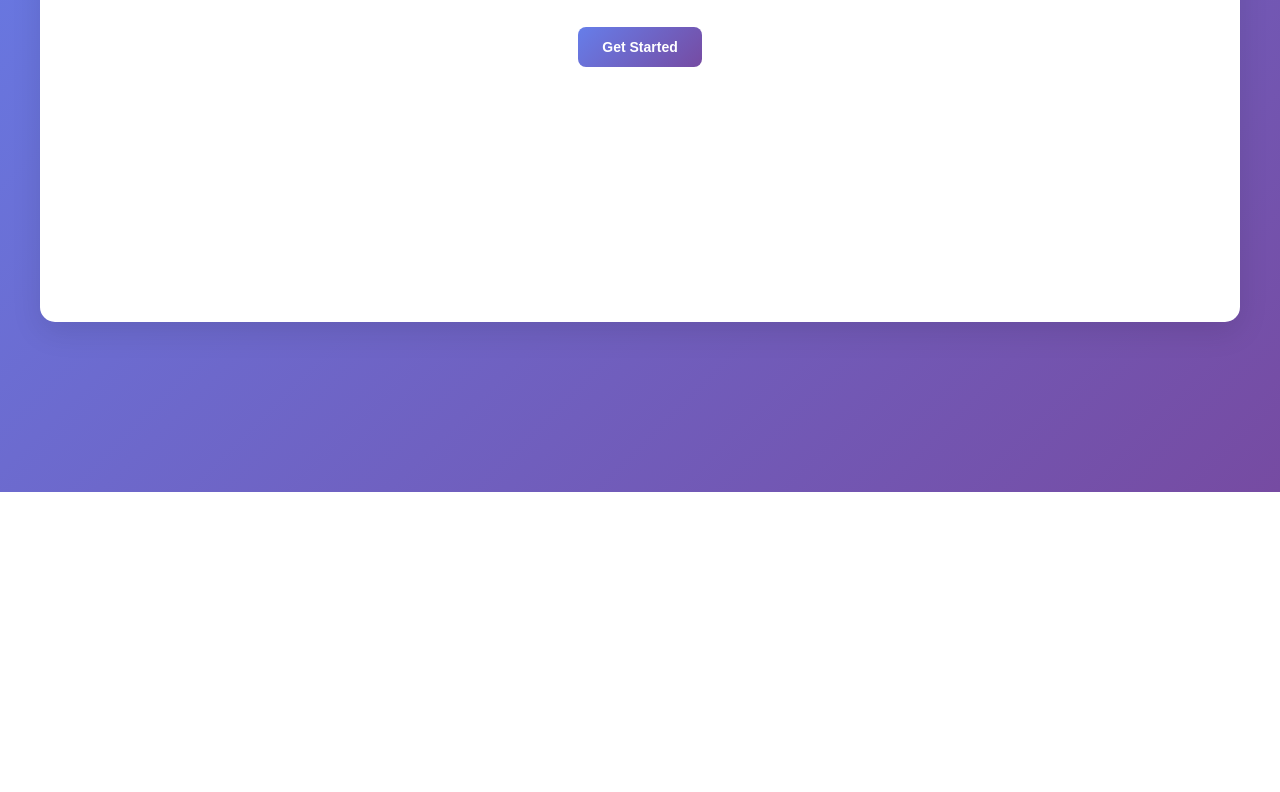
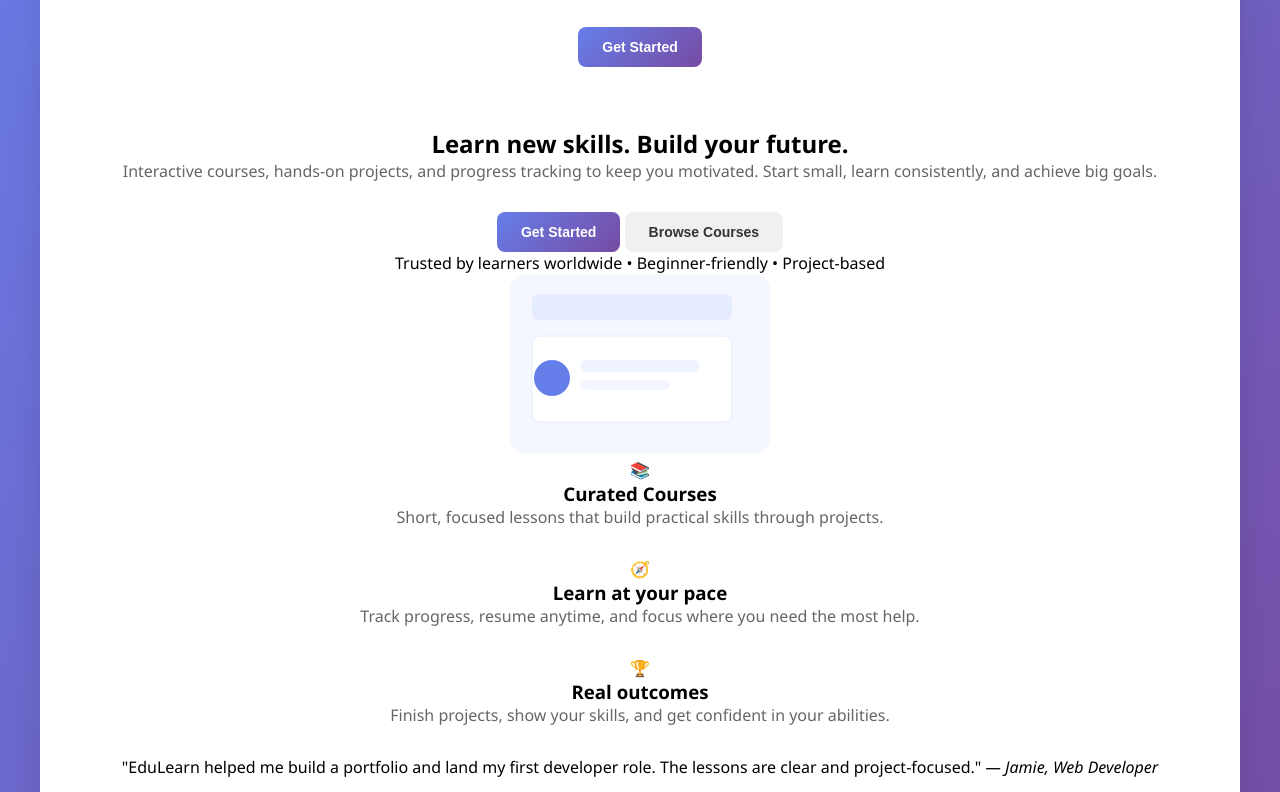
Before and after one commit to Atieng/Edu-learn, a plain HTML site: page index.html in a window 1280 px wide. Shown: the part 308-1100 px from the top of the page. Before the commit the page ends 800 px from the top, so only its background shows below. Drawn offline with Linux system fonts and the light colour scheme.

Commit message:
Work on the home page

```diff
--- a/index.html
+++ b/index.html
@@ -57,7 +57,60 @@
                     <h2>Welcome to EduLearn! 👋</h2>
                     <p>Please login to access your courses and track your progress.</p>
                     <button class="btn btn-primary" onclick="showAuthModal()">Get Started</button>
-                </div>
+                    <div class="welcome-section" id="welcomeSection">
+                        <section class="hero">
+                            <div class="hero-content">
+                                <h1>Learn new skills. Build your future.</h1>
+                                <p class="hero-sub">Interactive courses, hands-on projects, and progress tracking to keep you motivated. Start small, learn consistently, and achieve big goals.</p>
+
+                                <div class="hero-ctas">
+                                    <button class="btn btn-primary" onclick="showAuthModal()">Get Started</button>
+                                    <button class="btn btn-secondary" onclick="document.getElementById('coursesSection').style.display='block'; showHome();">Browse Courses</button>
+                                </div>
+                                <div class="hero-trust">Trusted by learners worldwide • Beginner-friendly • Project-based</div>
+                            </div>
+                            <div class="hero-visual" aria-hidden="true">
+                                <!-- Simple illustrative SVG -->
+                                <svg width="260" height="180" viewBox="0 0 260 180" fill="none" xmlns="http://www.w3.org/2000/svg">
+                                    <rect x="0" y="0" width="260" height="180" rx="16" fill="#f5f7ff"/>
+                                    <g transform="translate(22,20)">
+                                        <rect x="0" y="0" width="200" height="26" rx="6" fill="#e6ecff"/>
+                                        <rect x="0" y="42" width="200" height="86" rx="8" fill="#fff" stroke="#e7edff"/>
+                                        <circle cx="20" cy="84" r="18" fill="#667eea"/>
+                                        <rect x="48" y="66" width="120" height="12" rx="6" fill="#eef3ff"/>
+                                        <rect x="48" y="86" width="90" height="10" rx="6" fill="#f3f6ff"/>
+                                    </g>
+                                </svg>
+                            </div>
+                        </section>
+
+                        <section class="feature-row">
+                            <div class="feature-grid">
+                                <div class="feature-card">
+                                    <div class="feature-icon">📚</div>
+                                    <h3>Curated Courses</h3>
+                                    <p>Short, focused lessons that build practical skills through projects.</p>
+                                </div>
+                                <div class="feature-card">
+                                    <div class="feature-icon">🧭</div>
+                                    <h3>Learn at your pace</h3>
+                                    <p>Track progress, resume anytime, and focus where you need the most help.</p>
+                                </div>
+                                <div class="feature-card">
+                                    <div class="feature-icon">🏆</div>
+                                    <h3>Real outcomes</h3>
+                                    <p>Finish projects, show your skills, and get confident in your abilities.</p>
+                                </div>
+                            </div>
+                        </section>
+
+                        <section class="testimonial">
+                            <blockquote>
+                                "EduLearn helped me build a portfolio and land my first developer role. The lessons are clear and project-focused."
+                                <cite>— Jamie, Web Developer</cite>
+                            </blockquote>
+                        </section>
+                    </div>
 
                 <div id="coursesSection" style="display: none;">
                     <h1 class="page-title">My Courses</h1>
```
